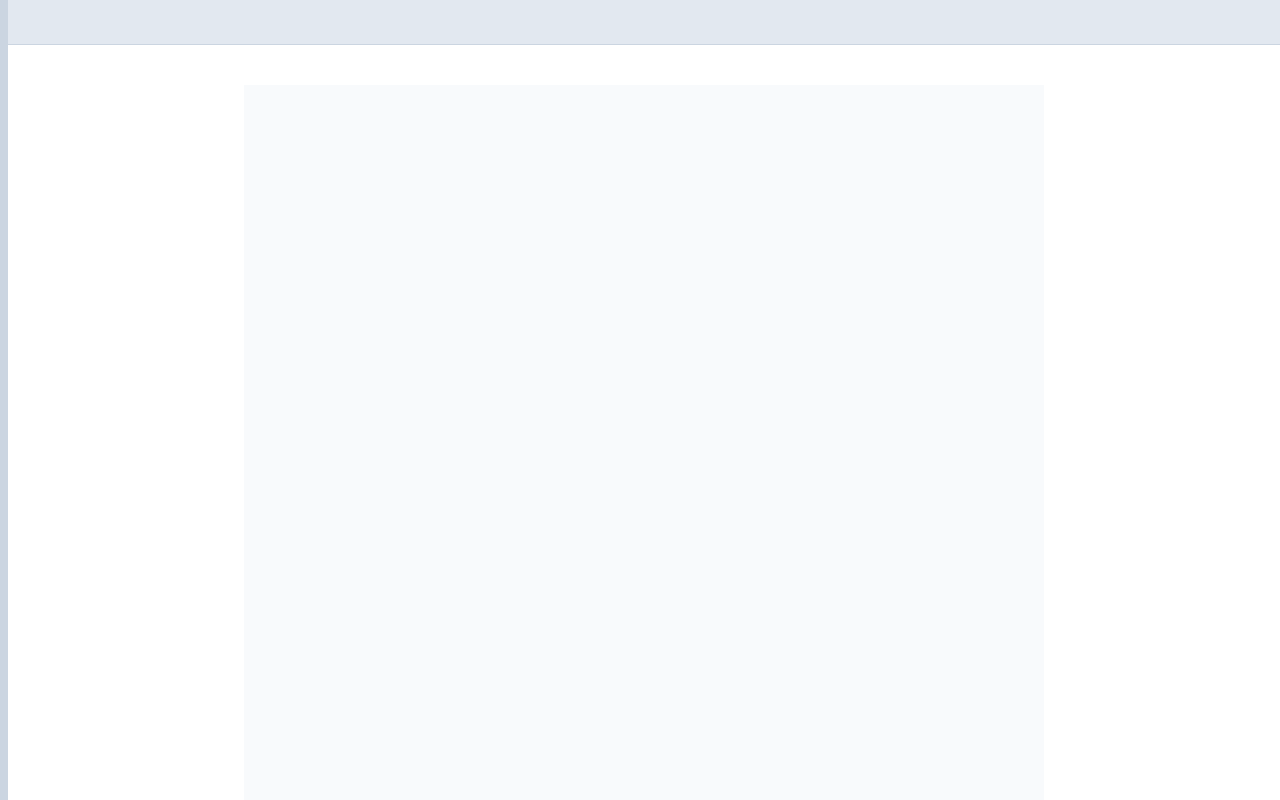
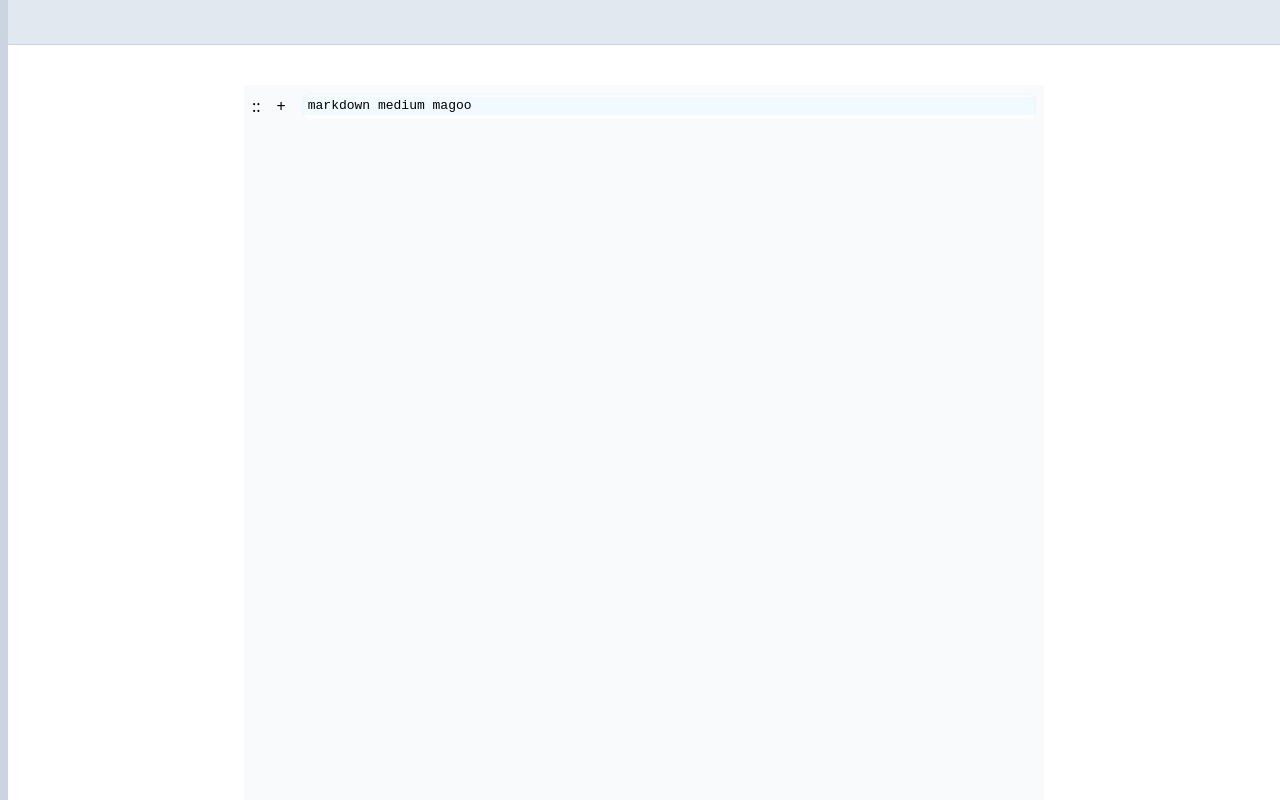
Before and after one commit to larsdjursner/notify, a React (Vite) app: page / in a window 1280 px wide. Built offline with nearby package versions, Linux system fonts and the light colour scheme.

Commit message:
setup codemirror

```diff
--- a/package.json
+++ b/package.json
@@ -9,6 +9,12 @@
     "preview": "vite preview"
   },
   "dependencies": {
+    "@codemirror/basic-setup": "^0.20.0",
+    "@codemirror/lang-markdown": "^6.0.5",
+    "@codemirror/language-data": "^6.1.0",
+    "@codemirror/state": "^6.2.0",
+    "@codemirror/view": "^6.7.1",
+    "codemirror": "^6.0.1",
     "react": "^18.2.0",
     "react-dom": "^18.2.0",
     "zustand": "^4.1.5"
--- a/src/components/Editor.tsx
+++ b/src/components/Editor.tsx
@@ -1,5 +1,37 @@
+import { EditorState } from "@codemirror/state"
+import { useCallback, useEffect } from "react"
+import useCodeMirror from "../hooks/useCodeMirror"
+
 interface Props {}
 
-const Editor = (props: Props) => {}
+interface Props {
+    initialDoc: string
+    onChange: (doc: string) => void
+}
+
+const Editor = ({ initialDoc, onChange }: Props) => {
+    const handleChange = useCallback(
+        (state: any) => onChange(state.doc.toString()),
+        [onChange]
+    )
+    const { ref, view } = useCodeMirror<HTMLDivElement>({
+        initialDoc: initialDoc,
+        onChange: handleChange,
+    })
+
+    useEffect(() => {
+        if (view) {
+            // Do nothing for now
+            console.log(initialDoc)
+        }
+    }, [view])
+
+    return (
+        <div
+            className="flex-1 rounded-lg bg-white shadow-inner"
+            ref={ref}
+        ></div>
+    )
+}
 
 export default Editor
--- /dev/null
+++ b/src/hooks/useCodeMirror.ts
@@ -0,0 +1,61 @@
+// use-code-mirror.ts
+import { useEffect, useRef, useState } from "react"
+import { EditorView, basicSetup } from "codemirror"
+import { javascript } from "@codemirror/lang-javascript"
+import { markdown, markdownLanguage } from "@codemirror/lang-markdown"
+import { EditorState } from "@codemirror/state"
+import { languages } from "@codemirror/language-data"
+import { highlightActiveLine } from "@codemirror/view"
+
+interface Props {
+    initialDoc: string
+    onChange?: (state: EditorState) => void
+}
+
+export default function useCodeMirror<T extends Element>({
+    initialDoc,
+    onChange,
+}: Props) {
+    const ref = useRef<T>(null)
+    const [view, setView] = useState<EditorView | null>()
+
+    useEffect(() => {
+        if (!ref.current) return
+
+        const initialState = EditorState.create({
+            doc: initialDoc,
+            extensions: [
+                markdown({
+                    base: markdownLanguage,
+                    codeLanguages: languages,
+                    addKeymap: true,
+                }),
+                highlightActiveLine(),
+                EditorView.updateListener.of((update) => {
+                    if (update.changes) {
+                        onChange && onChange(update.state)
+                    }
+                }),
+            ],
+        })
+
+        const view = new EditorView({
+            state: initialState,
+            parent: ref.current,
+        })
+
+        setView(view)
+
+        /**
+         * Make sure to destroy the codemirror instance
+         * when our components are unmounted.
+         */
+        return () => {
+            view.destroy()
+            setView(null)
+        }
+        // }, [])
+    }, [ref])
+
+    return { ref, view }
+}
--- a/src/pages/Page.tsx
+++ b/src/pages/Page.tsx
@@ -1,6 +1,19 @@
-import { useState } from "react"
+import { useCallback, useState } from "react"
+import Editor from "../components/Editor"
 
 export const Page = () => {
     const [doc, setDoc] = useState("markdown medium magoo")
-    return <div className="h-full w-full overflow-y-scroll"></div>
+    const handleDocChange = useCallback((newDoc: string) => {
+        setDoc(newDoc)
+    }, [])
+
+    return (
+        <div className="h-full w-full overflow-y-scroll">
+            <div className=" flex gap-4 p-2">
+                <button>::</button>
+                <button>+</button>
+                <Editor initialDoc={doc} onChange={handleDocChange} />
+            </div>
+        </div>
+    )
 }
```
Also changed, not shown: 1 other file (tests, documents, lock files or other folders).
